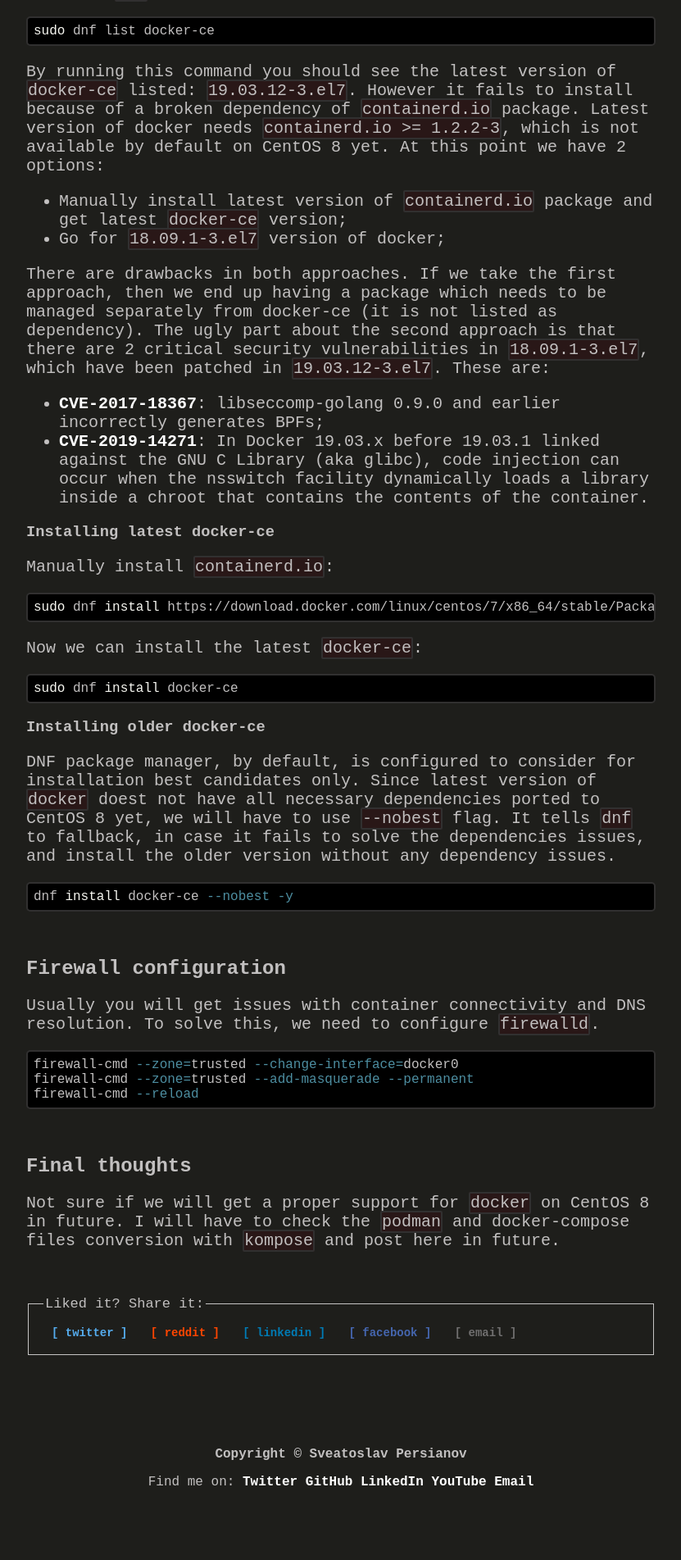
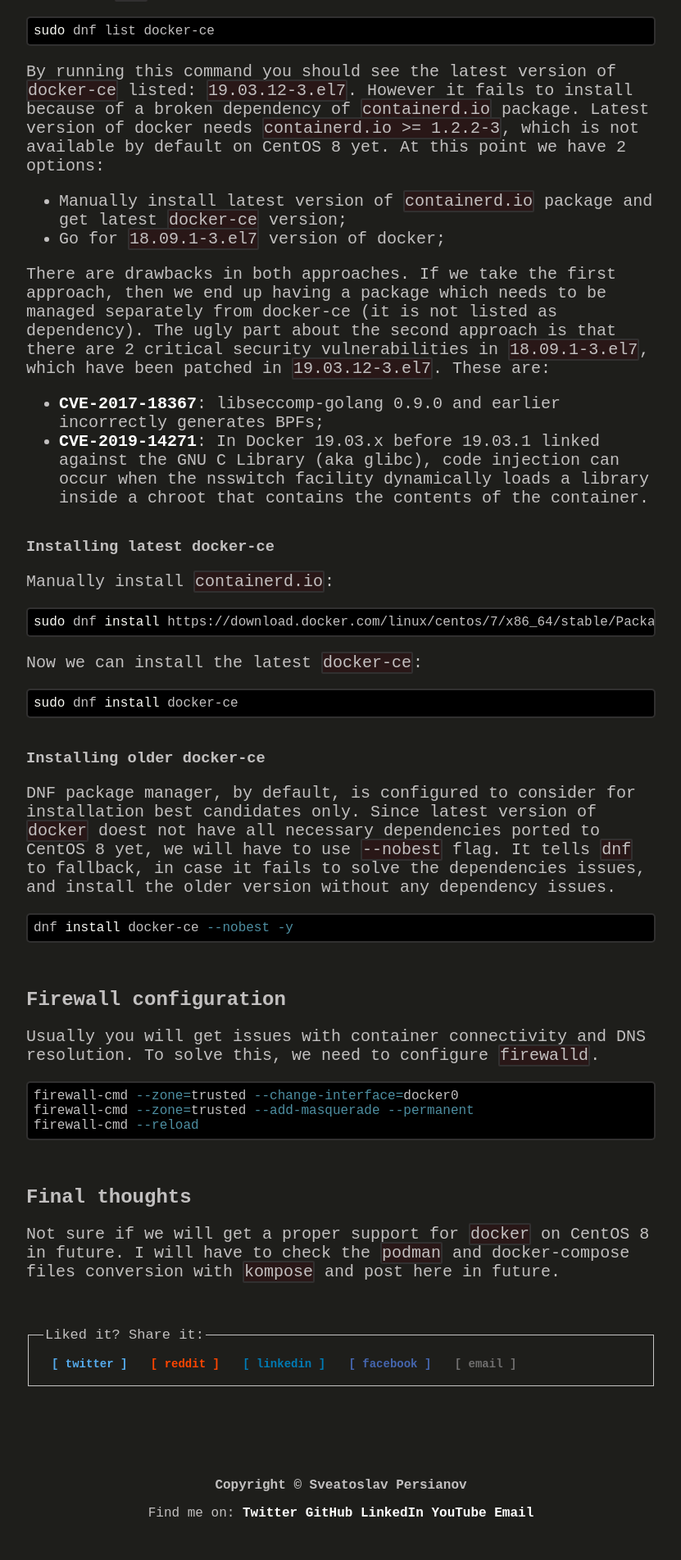
Before and after one commit to num1r0/num1r0.github.io, a Jekyll site: the page built from _posts/2020-06-21-install-docker-centos-8.md, in a window 1280 px wide. Shown: the part 1530-3433 px from the top of the page at 82% size, without its empty margins (224-1055 px from the left). Built offline with Jekyll 4.4.1, drawn with Linux system fonts in a browser that asks for light colours; before the commit the page ends 3395 px from its top, so only the background shows below that.

Commit message:
padding added to h3 elements

```diff
--- a/css/styles.css
+++ b/css/styles.css
@@ -58,6 +58,9 @@
 }
 article h2 {
     padding-top: 1.5em;
+}
+article h3 {
+    padding-top: 1em;
 }
 .post_meta {
     font-size: 15px;
```
